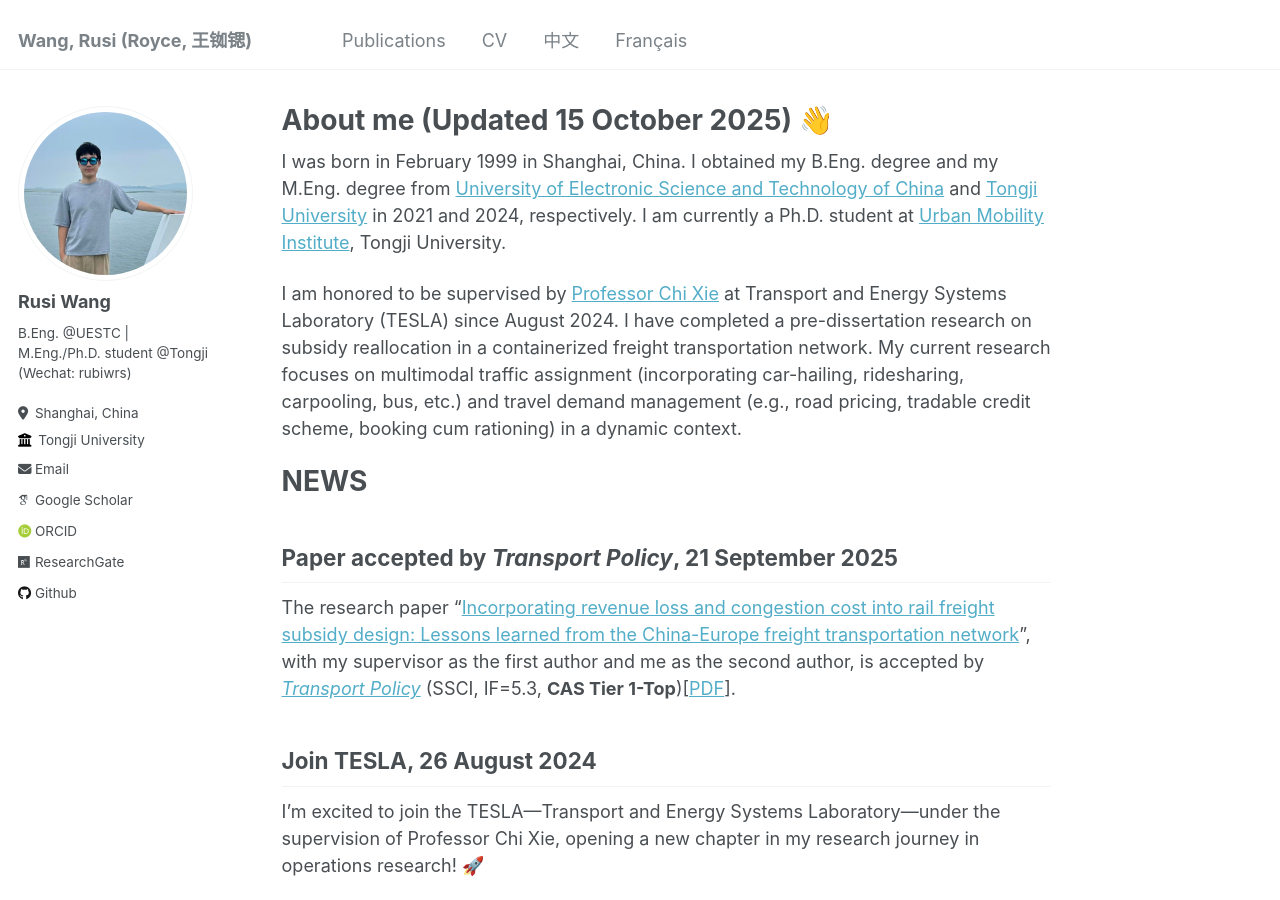
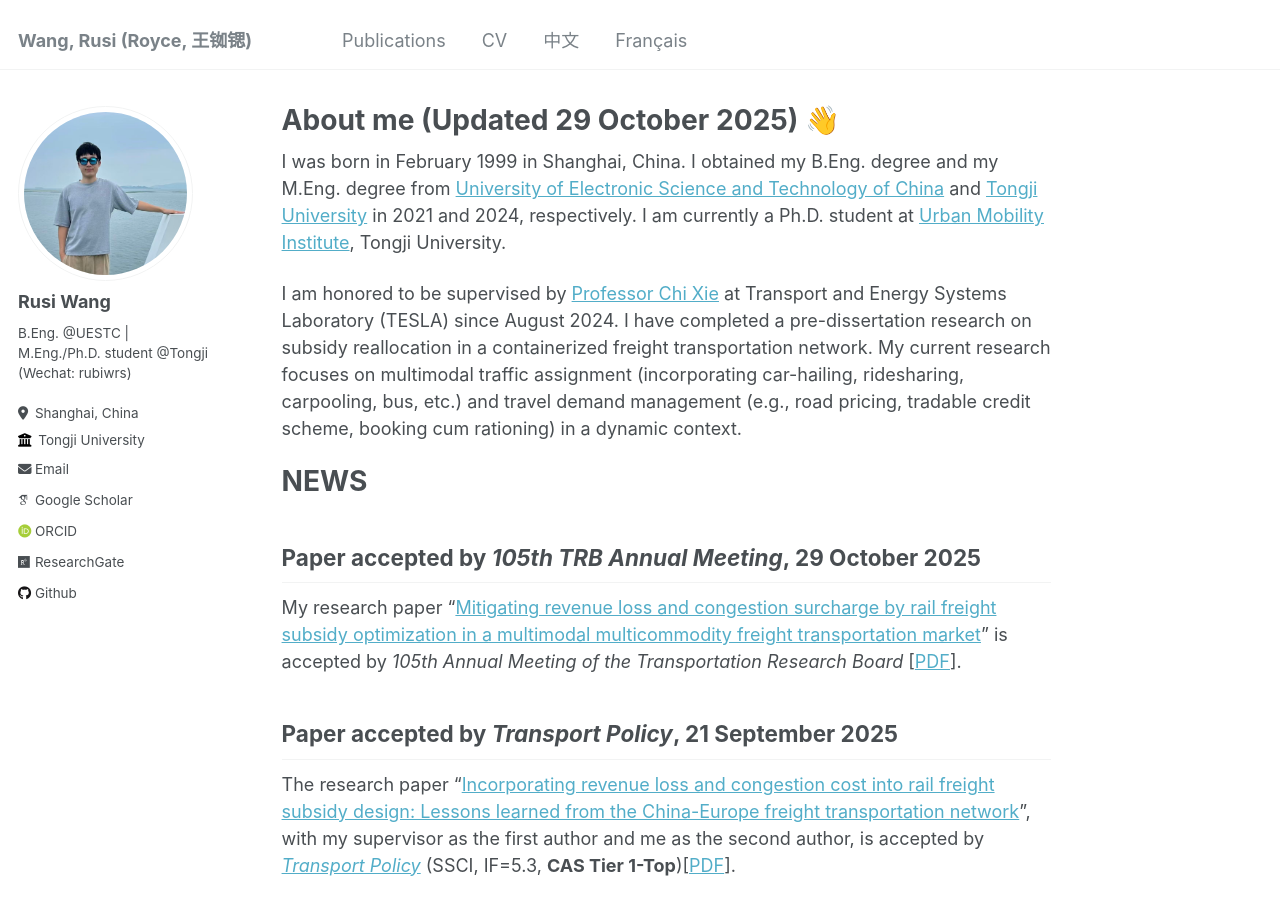
Before and after one commit to RusiWang99/RusiWang99.github.io, a Jekyll site: the page built from _pages/about.md, in a window 1280 px wide and 900 px high. Built offline with Jekyll 4.4.1, drawn with Linux system fonts in a browser that asks for light colours; some web fonts are replaced.

Commit message:
Update about.md

```diff
--- a/_pages/about.md
+++ b/_pages/about.md
@@ -1,6 +1,6 @@
 ---
 permalink: /
-title: "About me (Updated 15 October 2025) 👋"
+title: "About me (Updated 29 October 2025) 👋"
 author_profile: true
 redirect_from:
   - /about/
@@ -12,6 +12,11 @@ I was born in February 1999 in Shanghai, China. I obtained my B.Eng. degree and
 I am honored to be supervised by [Professor Chi Xie](https://scholar.google.com/citations?hl=en&user=LQ3KKYQAAAAJ&view_op=list_works&sortby=pubdate) at Transport and Energy Systems Laboratory (TESLA) since August 2024. I have completed a pre-dissertation research on subsidy reallocation in a containerized freight transportation network. My current research focuses on multimodal traffic assignment (incorporating car-hailing, ridesharing, carpooling, bus, etc.) and travel demand management (e.g., road pricing, tradable credit scheme, booking cum rationing) in a dynamic context.
 
 # NEWS
+## Paper accepted by *105th TRB Annual Meeting*, 29 October 2025
+
+My research paper "[Mitigating revenue loss and congestion surcharge by rail freight subsidy optimization in a multimodal multicommodity freight transportation market](https://rusiwang99.github.io/publication/2026-01-11-Mitigating%20revenue%20loss%20and%20congestion%20surcharge%20by%20rail%20freight%20subsidy%20optimization%20in%20a%20multimodal%20multicommodity%20freight%20transportation%20market)" is accepted by *105th Annual Meeting of the Transportation Research Board* [[PDF](https://rusiwang99.github.io/files/TRBAM-26-04956.pdf)].
+
+
 ## Paper accepted by *Transport Policy*, 21 September 2025
 
 The research paper "[Incorporating revenue loss and congestion cost into rail freight subsidy design: Lessons learned from the China-Europe freight transportation network](https://rusiwang99.github.io/publication/2025-09-23-Incorporating%20revenue%20loss%20and%20congestion%20cost%20into%20rail%20freight%20subsidy%20design%20Lessons%20learned%20from%20the%20China-Europe%20freight%20transportation%20network)", with my supervisor as the first author and me as the second author, is accepted by [*Transport Policy*](https://www.sciencedirect.com/journal/transport-policy) (SSCI, IF=5.3, **CAS Tier 1-Top**)[[PDF](https://rusiwang99.github.io/files/JTRP_103819.pdf)].
```
